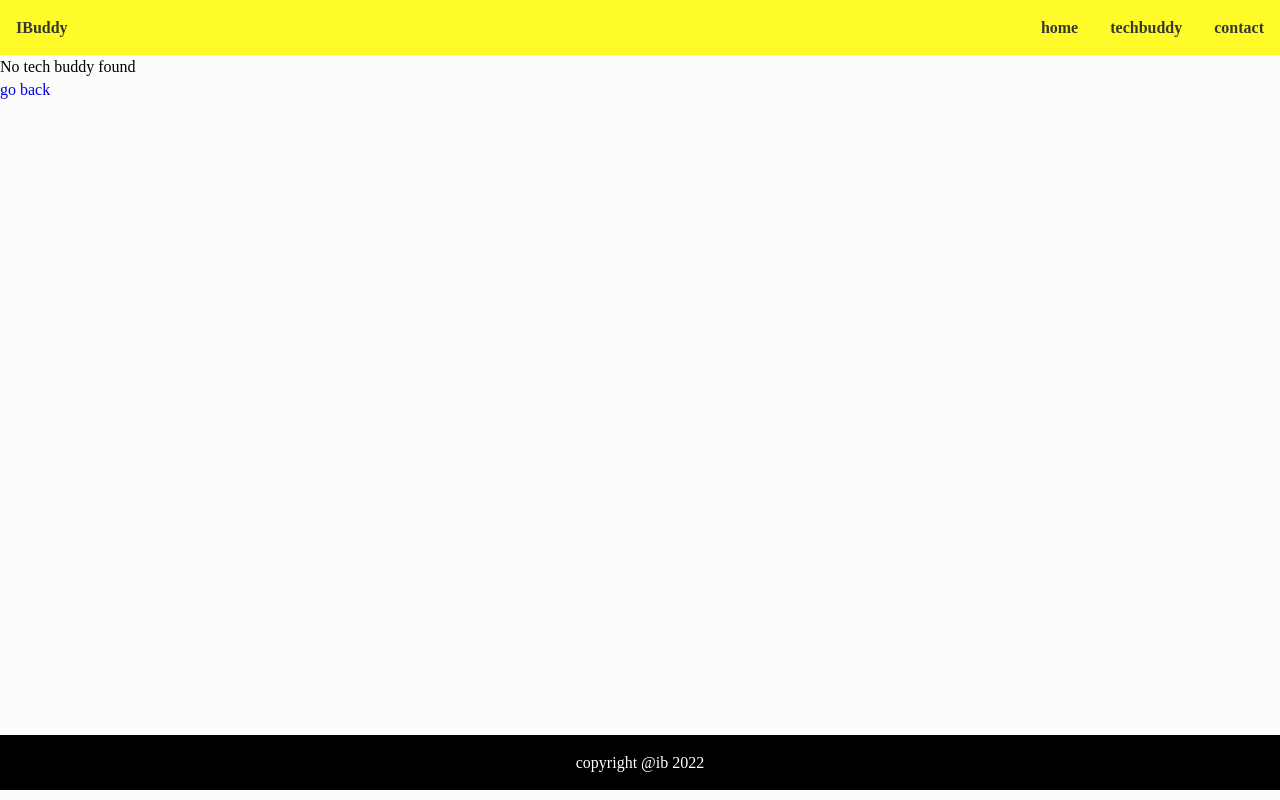
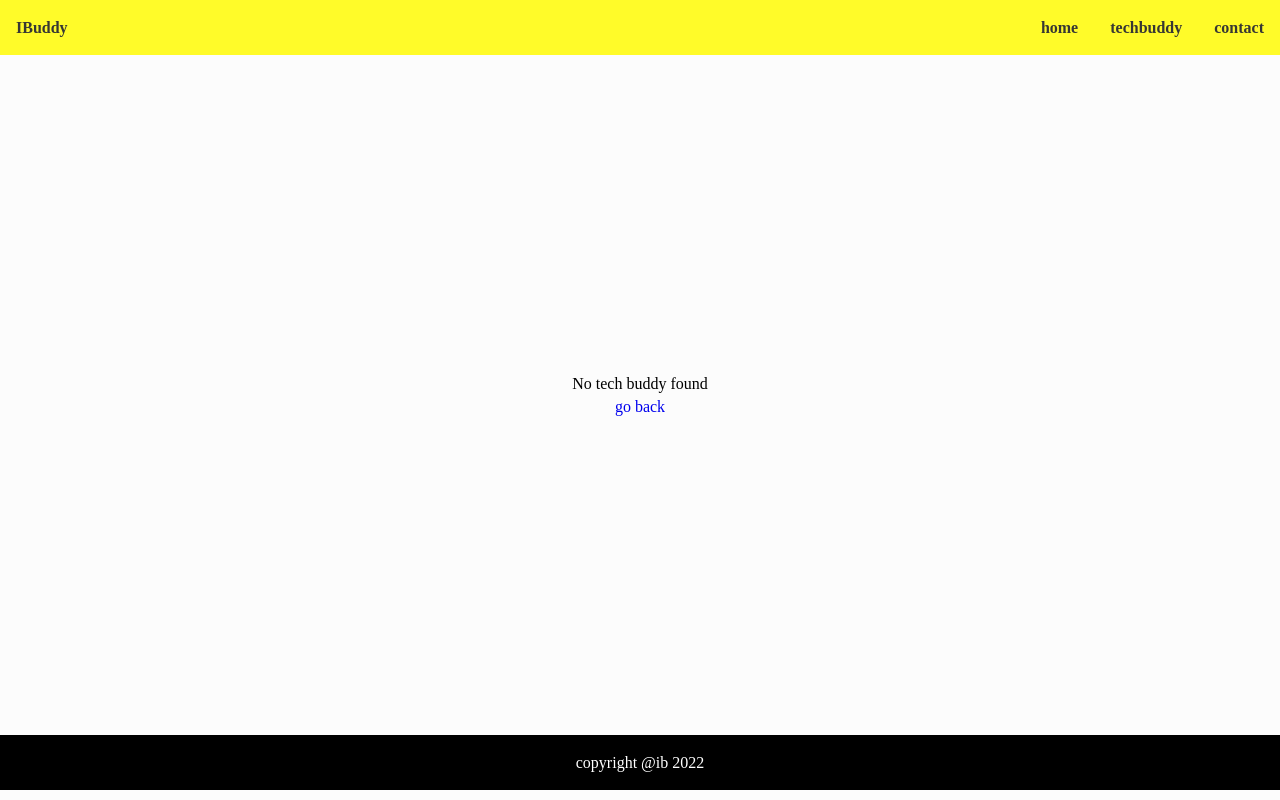
Before and after one commit to ibimina/semestertwo-secondassignment, a React (Vite) app: page /nobuddy in a window 1280 px wide. Built offline with nearby package versions, Linux system fonts and the light colour scheme.

Commit message:
Added a class

```diff
--- a/src/pages/Nouser.jsx
+++ b/src/pages/Nouser.jsx
@@ -5,7 +5,7 @@ import Footer from '../components/Footer';
 export default function () {
   return (
     <><NavBar/>
-      <div className="nouser">
+      <div className="redirect nouser">
         <div>
           <p> No tech buddy found</p>
           <Link to="/users">go back</Link>
```
